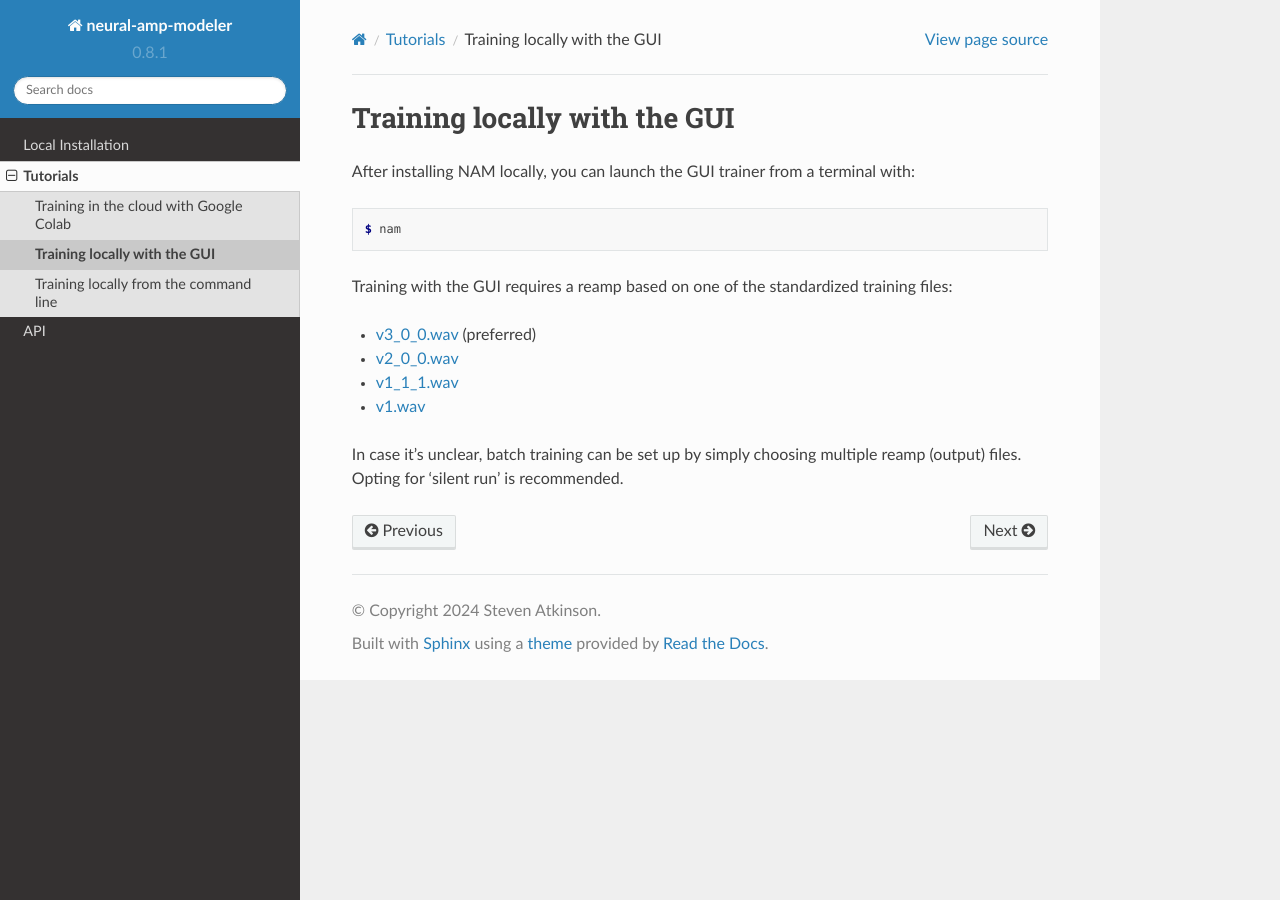
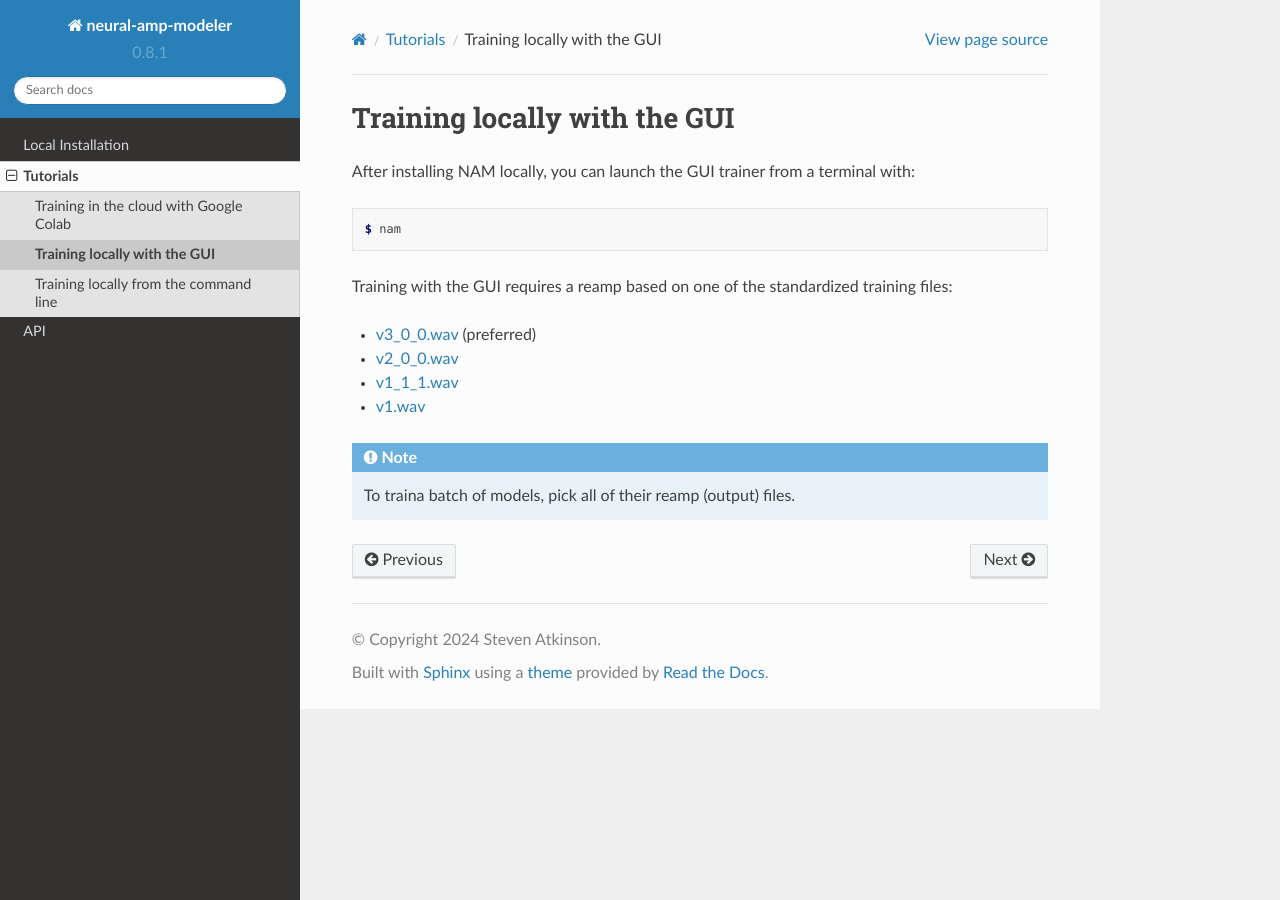
Before and after one commit to sdatkinson/neural-amp-modeler, a Sphinx documentation site: the page built from docs/source/tutorials/gui.rst, in a window 1280 px wide. Built offline with Sphinx 7.4.7 and the Read the Docs theme 2.0.0, drawn with Linux system fonts in a browser that asks for light colours.

Commit message:
Update gui.rst
A couple edits to the wording

```diff
--- a/docs/source/tutorials/gui.rst
+++ b/docs/source/tutorials/gui.rst
@@ -17,4 +17,4 @@ files:
 * `v1_1_1.wav <https://drive.google.com/file/d/1CMj2uv_x8GIs-3X1reo7squHOVfkOa6s/view?usp=drive_link>`_
 * `v1.wav <https://drive.google.com/file/d/1jxwTHOCx3Zf03DggAsuDTcVqsgokNyhm/view?usp=drive_link>`_
 
-In case it's unclear, batch training can be set up by simply choosing multiple reamp (output) files. Opting for 'silent run' is recommended.
+.. note:: To traina  batch of models, pick all of their reamp (output) files.
```
